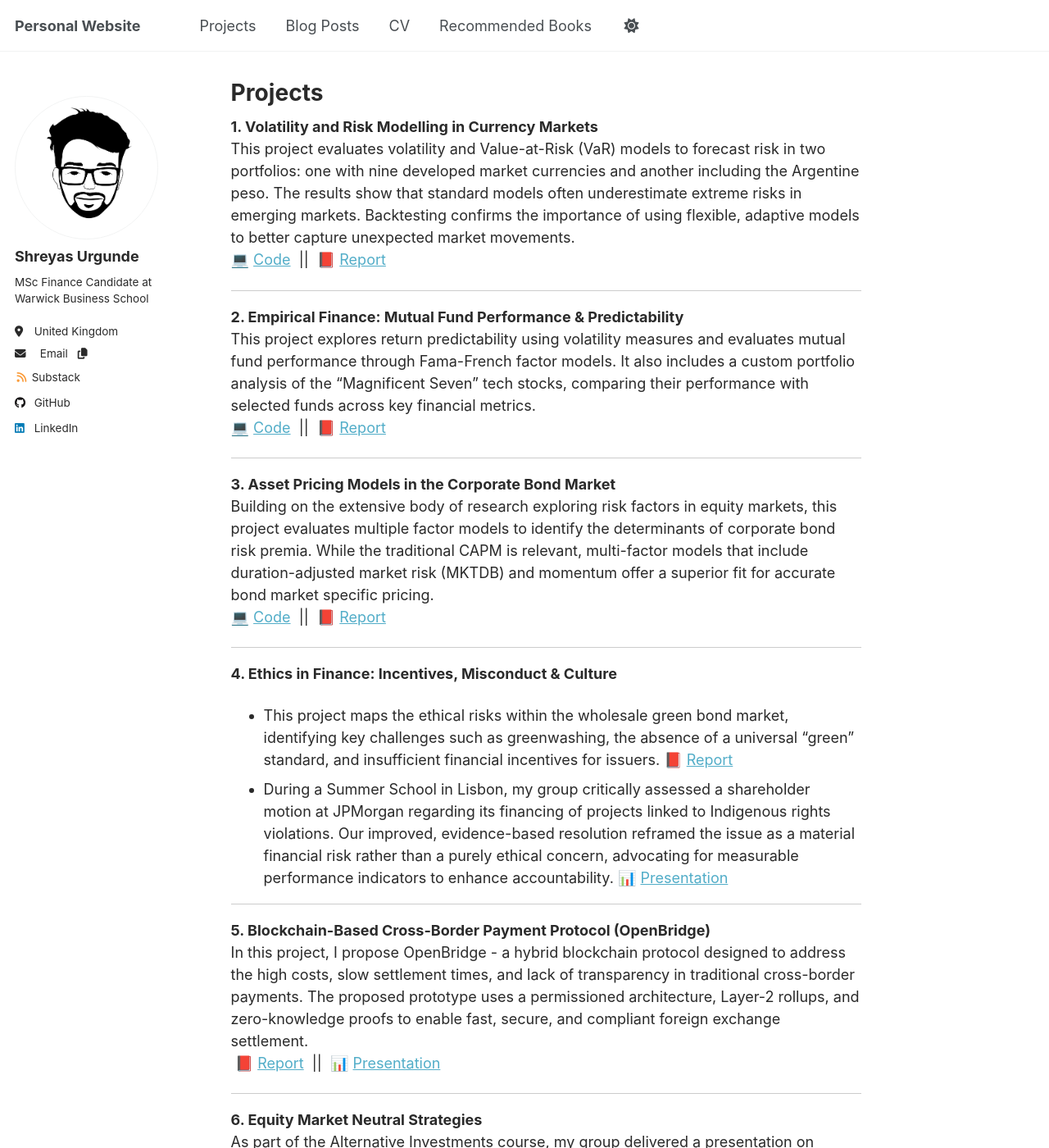
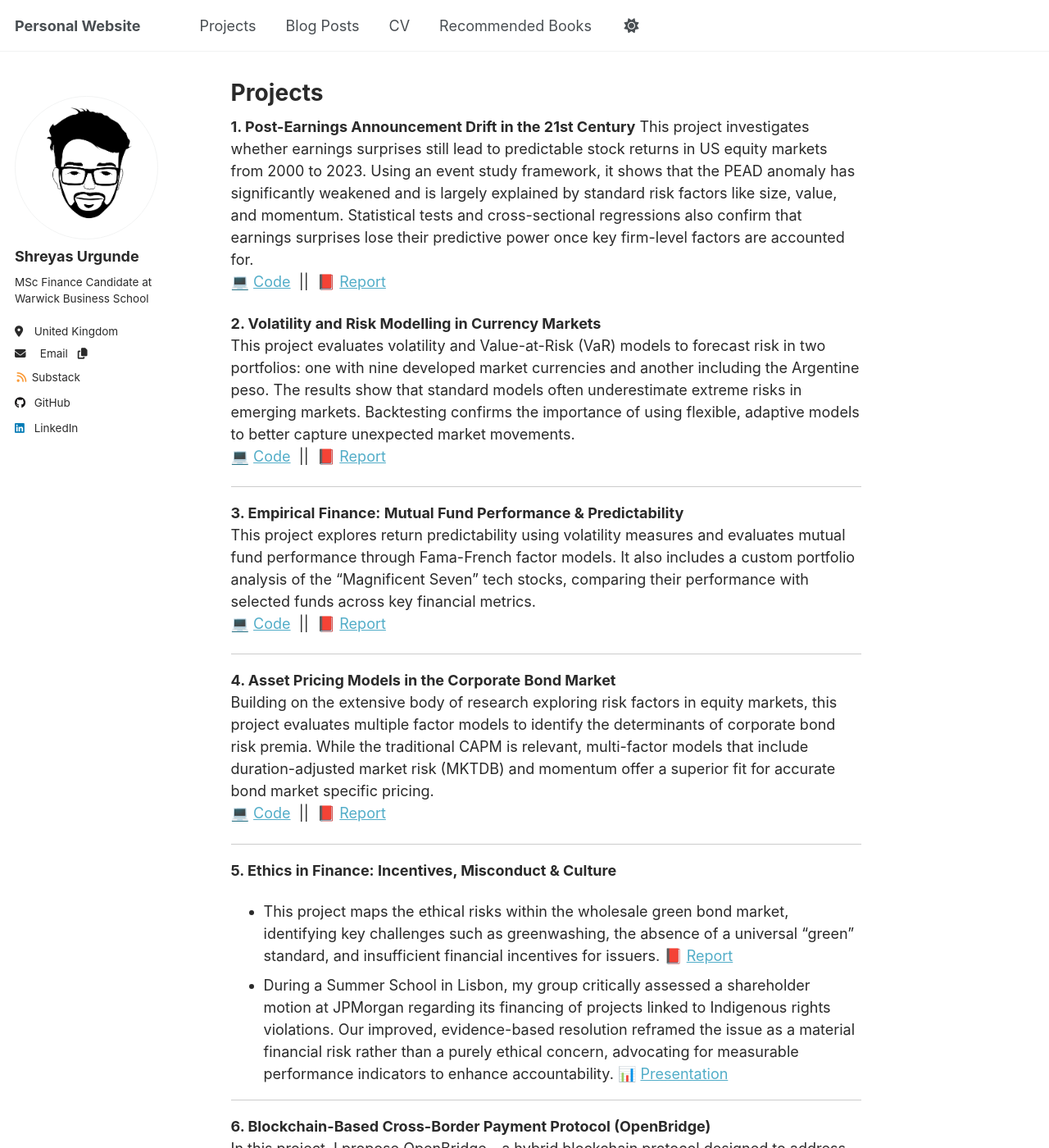
Before and after one commit to shreyasxi/shreyasxi.github.io, a Jekyll site: the page built from _pages/projects.md, in a window 1280 px wide and 1400 px high. Shown: the whole window at 82% size. Built offline with Jekyll 4.4.1, drawn with Linux system fonts in a browser that asks for light colours; a script that is not in the unit is left out; some of the changed text lies outside the part shown.

Commit message:
Update projects.md

```diff
--- a/_pages/projects.md
+++ b/_pages/projects.md
@@ -5,43 +5,47 @@ permalink: /projects/
 author_profile: true
 ---
 
-**1. Volatility and Risk Modelling in Currency Markets**
+**1. Post-Earnings Announcement Drift in the 21st Century**
+This project investigates whether earnings surprises still lead to predictable stock returns in US equity markets from 2000 to 2023. Using an event study framework, it shows that the PEAD anomaly has significantly weakened and is largely explained by standard risk factors like size, value, and momentum. Statistical tests and cross-sectional regressions also confirm that earnings surprises lose their predictive power once key firm-level factors are accounted for.
+💻 <a href="https://github.com/shreyasxi/PEAD-Anomaly-in-US-Equities/blob/main/Jupyter%20Notebook/5582804.ipynb" target="_blank">Code</a> &nbsp;||&nbsp; 📕 <a href="/files/Volatility Forecasting and Risk Modelling Report.pdf" target="_blank">Report</a>
+
+**2. Volatility and Risk Modelling in Currency Markets**
 This project evaluates volatility and Value-at-Risk (VaR) models to forecast risk in two portfolios: one with nine developed market currencies and another including the Argentine peso. The results show that standard models often underestimate extreme risks in emerging markets. Backtesting confirms the importance of using flexible, adaptive models to better capture unexpected market movements.
 💻 <a href="https://github.com/shreyasxi/Forecasting-and-Backtesting-Risk-Models-for-FX-Portfolios/blob/master/RM%20Code%20Script.R" target="_blank">Code</a> &nbsp;||&nbsp; 📕 <a href="/files/Volatility Forecasting and Risk Modelling Report.pdf" target="_blank">Report</a>
 
 <div style="height: 1px; background-color: #cccccc; margin: 1em 0;"></div>
 
-**2. Empirical Finance: Mutual Fund Performance & Predictability**
+**3. Empirical Finance: Mutual Fund Performance & Predictability**
 This project explores return predictability using volatility measures and evaluates mutual fund performance through Fama-French factor models. It also includes a custom portfolio analysis of the “Magnificent Seven” tech stocks, comparing their performance with selected funds across key financial metrics.
 💻 <a href="https://github.com/shreyasxi/Return-Predictability-and-Fund-Evaluation/blob/main/Group_2_All_Parts_Codes.ipynb" target="_blank">Code</a> &nbsp;||&nbsp; 📕 <a href="/files/Empirical Finance Report.pdf" target="_blank">Report</a>
 
 <div style="height: 1px; background-color: #cccccc; margin: 1em 0;"></div>
 
-**3. Asset Pricing Models in the Corporate Bond Market**
+**4. Asset Pricing Models in the Corporate Bond Market**
 Building on the extensive body of research exploring risk factors in equity markets, this project evaluates multiple factor models to identify the determinants of corporate bond risk premia. While the traditional CAPM is relevant, multi-factor models that include duration-adjusted market risk (MKTDB) and momentum offer a superior fit for accurate bond market specific pricing.
 💻 <a href="https://github.com/shreyasxi/Asset-Pricing-in-the-Bond-Market/blob/main/Code%20Script%20and%20Workspace%20Object/R%20Script%20(Group%2026).R" target="_blank">Code</a> &nbsp;||&nbsp; 📕 <a href="/files/Asset Pricing Latest Report.pdf" target="_blank">Report</a>
 
 <div style="height: 1px; background-color: #cccccc; margin: 1em 0;"></div>
 
-**4. Ethics in Finance: Incentives, Misconduct & Culture**
+**5. Ethics in Finance: Incentives, Misconduct & Culture**
 * This project maps the ethical risks within the wholesale green bond market, identifying key challenges such as greenwashing, the absence of a universal “green” standard, and insufficient financial incentives for issuers.
 📕 <a href="/files/5582804_Ethics.pdf" target="_blank">Report</a>
 * During a Summer School in Lisbon, my group critically assessed a shareholder motion at JPMorgan regarding its financing of projects linked to Indigenous rights violations. Our improved, evidence-based resolution reframed the issue as a material financial risk rather than a purely ethical concern, advocating for measurable performance indicators to enhance accountability. 📊 <a href="/files/Group%2011_Ethics.pptx" target="_blank">Presentation</a>
 
 <div style="height: 1px; background-color: #cccccc; margin: 1em 0;"></div>
 
-**5. Blockchain-Based Cross-Border Payment Protocol (OpenBridge)**
+**6. Blockchain-Based Cross-Border Payment Protocol (OpenBridge)**
 In this project, I propose OpenBridge - a hybrid blockchain protocol designed to address the high costs, slow settlement times, and lack of transparency in traditional cross-border payments. The proposed prototype uses a permissioned architecture, Layer-2 rollups, and zero-knowledge proofs to enable fast, secure, and compliant foreign exchange settlement.
 &nbsp;📕 <a href="/files/Fintech_Assignment.pdf" target="_blank">Report</a> &nbsp;||&nbsp; 📊 <a href="/files/PPTFinal.pdf" target="_blank">Presentation</a>
 
 <div style="height: 1px; background-color: #cccccc; margin: 1em 0;"></div>
 
-**6. Equity Market Neutral Strategies**
+**7. Equity Market Neutral Strategies**
 As part of the Alternative Investments course, my group delivered a presentation on Equity Market Neutral (EMN) strategies. The presentation made the case for allocating capital to EMN funds, highlighting their potential to generate consistent, low-volatility returns with minimal correlation to broader equity markets.
 📊 <a href="/files/Group 10 -Equity Market Neutral.pdf" target="_blank">Presentation</a>
 
 <div style="height: 1px; background-color: #cccccc; margin: 1em 0;"></div>
 
-**7. Financial Statement Analysis: Marks & Spencer Equity Valuation**
+**8. Financial Statement Analysis: Marks & Spencer Equity Valuation**
 This equity research report analyzes Marks & Spencer's successful operational turnaround, driven by improved profitability and asset turnover, but concludes that a valuation based on core fundamentals suggests this recovery is already fully priced into the current stock.
 &nbsp;📕 <a href="/files/FRSA.pdf" target="_blank">Report</a> &nbsp;||&nbsp; 💡 <a href="/files/Final_Shrey.xlsx" target="_blank">Excel</a>
```
